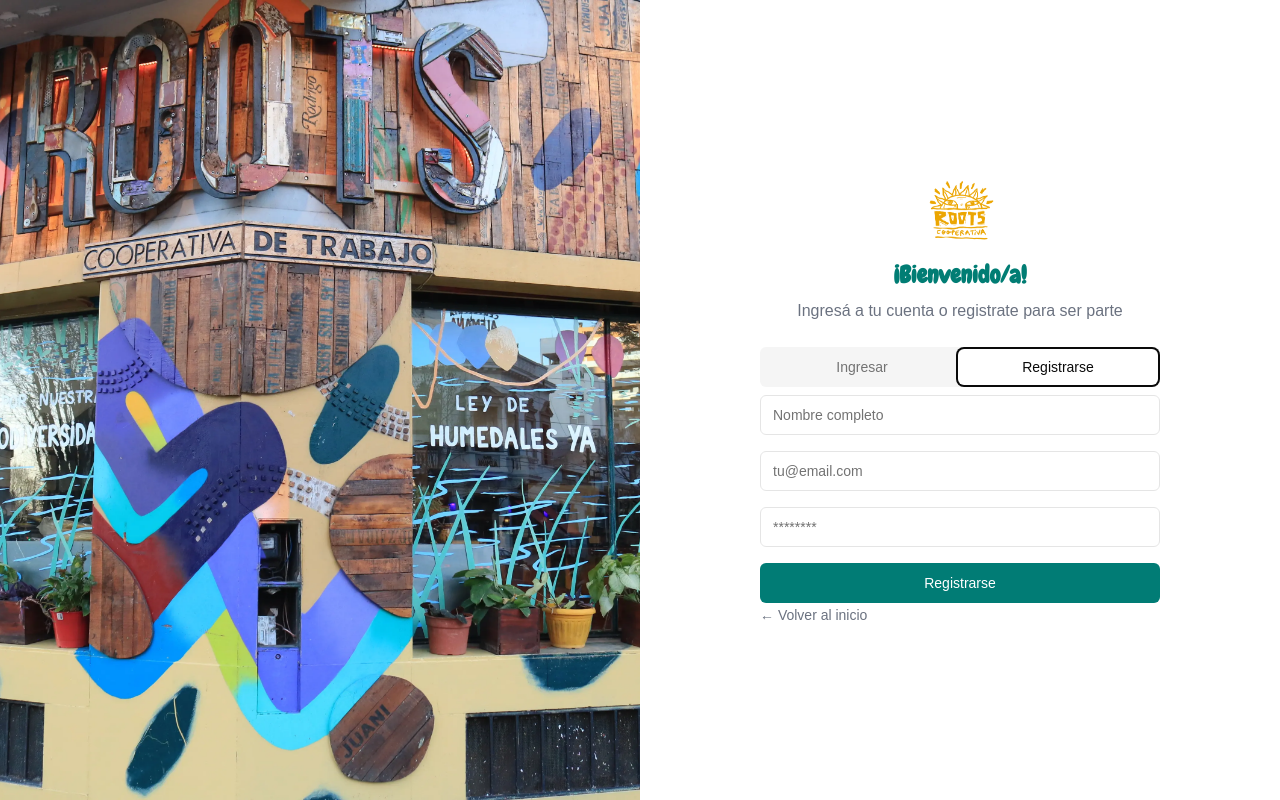
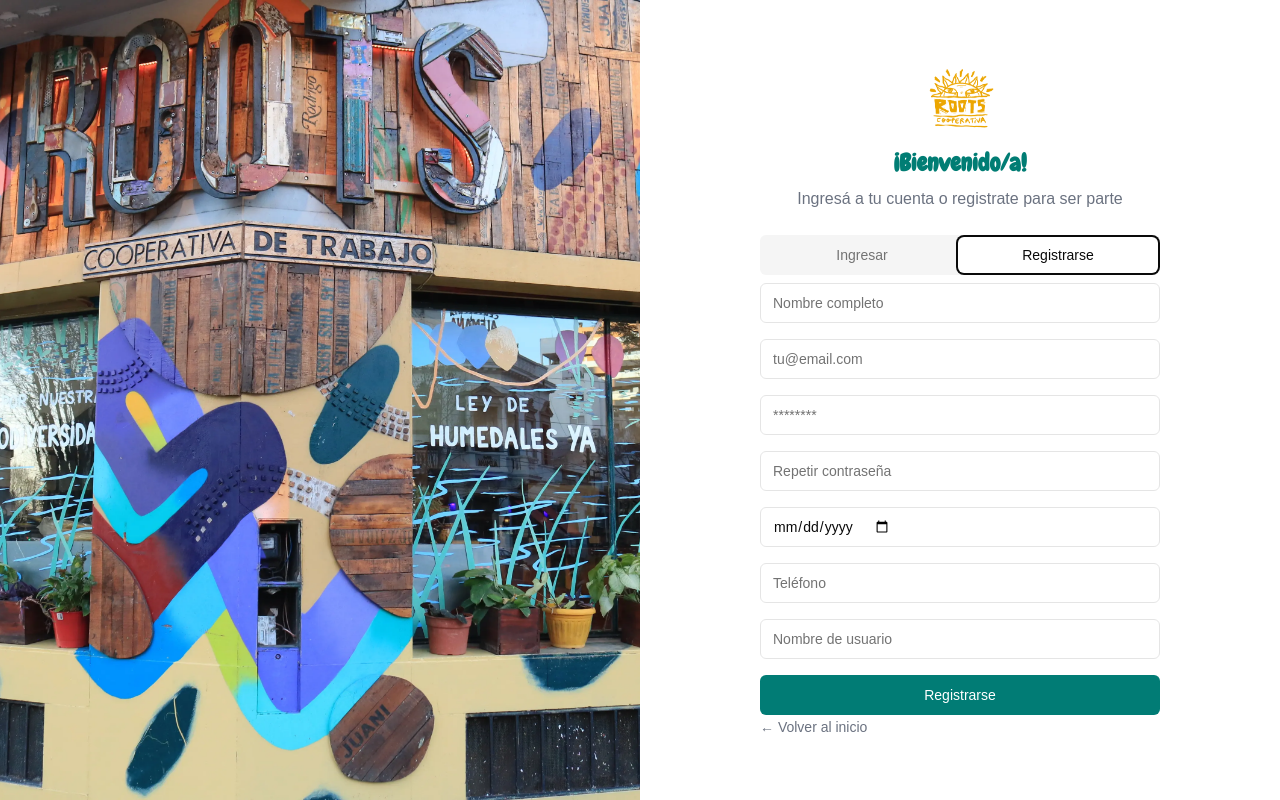
Before and after one commit to roots-cooperativa-dev/frontend-rootscoop, a Next.js app in the folder front/: page /login in a window 1280 px wide. Both pictures are taken after a click on the tab "Registrarse". Built offline with nearby package versions, Linux system fonts and the light colour scheme.

Commit message:
agrego logica login registro

```diff
--- /dev/null
+++ b/front/env.d.ts
@@ -0,0 +1,6 @@
+namespace NodeJS {
+    interface ProcessEnv {
+        NEXT_PUBLIC_API_URL: string;
+        API_URL: string;
+    }
+}
--- a/front/package.json
+++ b/front/package.json
@@ -38,6 +38,7 @@
     "@radix-ui/react-toggle-group": "1.1.1",
     "@radix-ui/react-tooltip": "1.1.6",
     "autoprefixer": "^10.4.20",
+    "axios": "^1.10.0",
     "class-variance-authority": "^0.7.1",
     "clsx": "^2.1.1",
     "cmdk": "1.0.4",
@@ -52,9 +53,10 @@
     "react-day-picker": "8.10.1",
     "react-dom": "^19",
     "react-hook-form": "^7.54.1",
+    "react-icons": "^5.5.0",
     "react-resizable-panels": "^2.1.7",
     "recharts": "2.15.0",
-    "sonner": "^1.7.1",
+    "sonner": "^1.7.4",
     "tailwind-merge": "^2.5.5",
     "tailwindcss-animate": "^1.0.7",
     "vaul": "^0.9.6",
--- /dev/null
+++ b/front/src/app/auth/google/callback/page.tsx
@@ -0,0 +1,42 @@
+"use client";
+import { useEffect } from "react";
+import { useRouter } from "next/navigation";
+import { useAuthContext } from "@/src/context/authContext";
+import {Irole} from "../../../types"; // ajustá la ruta a donde tengas tu enum Irole
+import { number } from "yup";
+
+export default function GoogleCallbackPage() {
+  const router = useRouter();
+  const { saveUserData } = useAuthContext();
+
+  useEffect(() => {
+    const params = new URLSearchParams(window.location.search);
+    const token = params.get("token");
+    const id = params.get("id");
+    const name = params.get("name");
+    const email = params.get("email");
+
+    if (token && id && name && email) {
+      saveUserData({
+        token,
+        user: {
+          name,
+          email,
+          birthdate: "",     // vacíos temporalmente
+          phone: 0,
+          username:"",
+          password: "",
+          confirmPassword: ""
+        },
+        isAuth: true,
+      });
+
+      router.push("/");
+    } else {
+      console.error("Faltan datos en la URL de callback");
+      router.push("/login");
+    }
+  }, [router, saveUserData]);
+
+  return <p>Conectando con Google...</p>;
+}
--- a/front/src/app/layout.tsx
+++ b/front/src/app/layout.tsx
@@ -1,5 +1,7 @@
 import type { Metadata } from "next";
 import "./globals.css";
+import { AuthProvider } from "../context/authContext";
+import { Toaster } from 'sonner';
 
 export const metadata: Metadata = {
   title: "Roots Cooperativa",
@@ -15,7 +17,10 @@
 }>) {
   return (
     <html lang="en">
-      <body>{children}</body>
+      <AuthProvider>
+        <body>{children}</body>
+         <Toaster />
+      </AuthProvider>
     </html>
   );
 }
--- a/front/src/app/login/components/LoginForm.tsx
+++ b/front/src/app/login/components/LoginForm.tsx
@@ -1,21 +1,51 @@
-// components/LoginForm.tsx
 "use client";
 import { useFormik } from "formik";
 import * as Yup from "yup";
 import { Input } from "../../../components/ui/input";
 import { Button } from "../../../components/ui/button";
+import { loginGoogle, postLogin } from "@/src/services/auth";
+import { useState } from "react";
+import { useRouter } from "next/navigation";
+import { routes } from "../../../routes";
+import { useAuthContext } from "@/src/context/authContext";
+import { toast } from "sonner"; // o tu librería de notificaciones
+import { FcGoogle } from "react-icons/fc";
 
 export default function LoginForm() {
+  const [loading, setLoading] = useState(false);
+  const [googleLoading, setGoogleLoading] = useState(false);
+  const { saveUserData } = useAuthContext();
+  const router = useRouter();
+
   const formik = useFormik({
     initialValues: { email: "", password: "" },
     validationSchema: Yup.object({
       email: Yup.string().email("Email inválido").required("Requerido"),
       password: Yup.string().required("Requerido"),
     }),
-    onSubmit: (values) => {
-      console.log("Login:", values);
+    onSubmit: async (values) => {
+      setLoading(true);
+      try {
+        const response = await postLogin(values);
+        const { user, token } = response.data;
+        const { credentials, ...userInfo } = user;
+
+        saveUserData({ token, user: userInfo, isAuth: true });
+        toast.success("Sesión iniciada correctamente");
+
+        router.push(routes.home);
+      } catch (error: any) {
+        // toast.error(error.message || "Error al iniciar sesión");
+        console.error(error);
+      } finally {
+        setLoading(false);
+      }
     },
   });
+
+  const handleGoogleLogin = () => {
+    window.location.href = "http://localhost:3003/auth/google";
+  };
 
   return (
     <form onSubmit={formik.handleSubmit} className="space-y-4">
@@ -43,7 +73,20 @@
           <p className="text-red-500 text-xs">{formik.errors.password}</p>
         )}
       </div>
-      <Button type="submit" className="w-full">Ingresar</Button>
+      <Button type="submit" className="w-full" disabled={loading}>
+        {loading ? "Ingresando..." : "Ingresar"}
+      </Button>
+      <Button
+        type="button"
+        onClick={handleGoogleLogin}
+        disabled={googleLoading}
+        className="w-full bg-gray-100 hover:bg-gray-200 text-black border border-gray-300 flex items-center justify-center gap-2"
+      >
+        <FcGoogle className="w-5 h-5" />
+        {googleLoading
+          ? "Conectando con Google..."
+          : "Iniciar sesión con Google"}
+      </Button>
     </form>
   );
 }
--- a/front/src/app/login/components/RegisterForm.tsx
+++ b/front/src/app/login/components/RegisterForm.tsx
@@ -1,26 +1,61 @@
-// components/RegisterForm.tsx
 "use client";
 import { useFormik } from "formik";
 import * as Yup from "yup";
 import { Input } from "../../../components/ui/input";
 import { Button } from "../../../components/ui/button";
+import { postRegister } from "@/src/services/auth";
+import { useRouter } from "next/navigation";
+import { toast } from "sonner";
 
 export default function RegisterForm() {
+  const router = useRouter();
+
   const formik = useFormik({
-    initialValues: { name: "", email: "", password: "" },
+    initialValues: {
+      name: "",
+      email: "",
+      password: "",
+      confirmPassword: "",
+      birthdate: "",
+      phone: "",
+      username: ""
+    },
     validationSchema: Yup.object({
       name: Yup.string().required("Requerido"),
       email: Yup.string().email("Email inválido").required("Requerido"),
       password: Yup.string().min(6, "Mínimo 6 caracteres").required("Requerido"),
+      confirmPassword: Yup.string()
+        .oneOf([Yup.ref('password')], "Las contraseñas no coinciden")
+        .required("Requerido"),
+      birthdate: Yup.string().required("Requerido"),
+      phone: Yup.string().required("Requerido"),
+      username: Yup.string().required("Requerido"),
     }),
-    onSubmit: (values) => {
-      console.log("Registro:", values);
+    onSubmit: async (values) => {
+      try {
+        const data = {
+          name: values.name,
+          email: values.email,
+          password: values.password,
+          confirmPassword: values.confirmPassword,
+          birthdate: values.birthdate,
+          phone: Number(values.phone),
+          username: values.username,
+        };
+        await postRegister(data);
+        toast.success("Usuario registrado correctamente");
+        setTimeout(() => {
+          router.push("/login");
+        }, 2000);
+        formik.resetForm();
+      } catch (error: any) {
+        toast.error(error?.message || "Error al registrar el usuario");
+      }
     },
   });
 
   return (
     <form onSubmit={formik.handleSubmit} className="space-y-4">
-      <div>
       <Input
         name="name"
         placeholder="Nombre completo"
@@ -30,8 +65,7 @@
       {formik.touched.name && formik.errors.name && (
         <p className="text-red-500 text-xs">{formik.errors.name}</p>
       )}
-      </div>
-      <div>
+
       <Input
         type="email"
         name="email"
@@ -42,8 +76,7 @@
       {formik.touched.email && formik.errors.email && (
         <p className="text-red-500 text-xs">{formik.errors.email}</p>
       )}
-      </div>
-      <div>
+
       <Input
         type="password"
         name="password"
@@ -54,8 +87,51 @@
       {formik.touched.password && formik.errors.password && (
         <p className="text-red-500 text-xs">{formik.errors.password}</p>
       )}
-      </div>
-      <Button type="submit" className="w-full">Registrarse</Button>
+
+      <Input
+        type="password"
+        name="confirmPassword"
+        placeholder="Repetir contraseña"
+        value={formik.values.confirmPassword}
+        onChange={formik.handleChange}
+      />
+      {formik.touched.confirmPassword && formik.errors.confirmPassword && (
+        <p className="text-red-500 text-xs">{formik.errors.confirmPassword}</p>
+      )}
+
+      <Input
+        name="birthdate"
+        type="date"
+        value={formik.values.birthdate}
+        onChange={formik.handleChange}
+      />
+      {formik.touched.birthdate && formik.errors.birthdate && (
+        <p className="text-red-500 text-xs">{formik.errors.birthdate}</p>
+      )}
+
+      <Input
+        name="phone"
+        placeholder="Teléfono"
+        value={formik.values.phone}
+        onChange={formik.handleChange}
+      />
+      {formik.touched.phone && formik.errors.phone && (
+        <p className="text-red-500 text-xs">{formik.errors.phone}</p>
+      )}
+
+      <Input
+        name="username"
+        placeholder="Nombre de usuario"
+        value={formik.values.username}
+        onChange={formik.handleChange}
+      />
+      {formik.touched.username && formik.errors.username && (
+        <p className="text-red-500 text-xs">{formik.errors.username}</p>
+      )}
+
+      <Button type="submit" className="w-full">
+        Registrarse
+      </Button>
     </form>
   );
 }
--- a/front/src/app/types/index.ts
+++ b/front/src/app/types/index.ts
@@ -7,3 +7,8 @@
   categoria: string;
   disponible: boolean;
 }
+
+export enum Irole {
+    ADMIN = "admin",
+    USER = "user"
+}
--- /dev/null
+++ b/front/src/context/authContext.tsx
@@ -0,0 +1,61 @@
+"use client";
+
+import { createContext, useContext, useEffect, useState } from "react";
+
+type SaveUserPayLoad = {
+    user: Iuser;
+    token: string;
+    isAuth: boolean
+}
+type AuthContextType = {
+  user: Iuser | null;
+  token?: string | null;
+  isAuth: boolean | null;
+  saveUserData: (data: SaveUserPayLoad) => void
+  resetUserData: () => void
+};
+
+const authContext = createContext<AuthContextType | undefined>(undefined);
+const USER_LOCAL_KEY = "user";
+export const AuthProvider = ({ children }: { children: React.ReactNode }) => {
+  const [user, setUser] = useState<AuthContextType["user"]>(null);
+  const [token, setToken] = useState<string | null>(null);
+  const [isAuth, setIsAuth] = useState<AuthContextType["isAuth"]>(null);
+
+  const saveUserData = (data: SaveUserPayLoad) => {
+      setUser(data.user);
+      setToken(data.token);
+      setIsAuth(data.isAuth);
+      localStorage.setItem(USER_LOCAL_KEY, JSON.stringify(data));
+  }
+  const resetUserData = () => {
+      setUser(null);
+      setToken(null);
+      setIsAuth(false);
+      localStorage.removeItem(USER_LOCAL_KEY);
+  }
+  useEffect(() => {
+    const storage = JSON.parse(localStorage.getItem(USER_LOCAL_KEY) || "{}");
+    if(storage === undefined || !Object.keys(storage).length){
+      setIsAuth(false);
+      return;
+    }
+    const storageType = storage as any;
+    setUser(storage?.user);
+    setIsAuth(storage?.isAuth);
+    setToken(storageType?.token);
+  }, [])
+  return (
+    <authContext.Provider value={{ user, token, isAuth, saveUserData, resetUserData }}>
+      {children}
+    </authContext.Provider>
+  );
+};
+
+export const useAuthContext = () => {
+  const context = useContext(authContext);
+  if (!context) {
+    throw new Error("useAuthContext must be used within a AuthProvider");
+  }
+  return context;
+};
--- /dev/null
+++ b/front/src/routes/index.ts
@@ -0,0 +1,13 @@
+
+
+export const routes = {
+    home: '/',
+    profile: '/profile',
+    contact: '/contact',
+    cart: '/cart',
+    login: '/login',
+    register: '/register',
+    politicas: '/politicas',
+    terminos: '/terminos',
+    products: '/products',
+}
--- /dev/null
+++ b/front/src/services/auth.tsx
@@ -0,0 +1,30 @@
+import axios from "axios";
+
+const axiosApiBack = axios.create({
+  baseURL: "http://localhost:3003",
+  headers: {
+    "Content-Type": "application/json",
+  },
+});
+
+export const postRegister = async (data: RegisterDto) => {
+  const response = await axiosApiBack.post("/auth/signup", data);
+  if (!response.data) throw new Error("No se pudo registrar el usuario");
+  return "Usuario registrado correctamente";
+};
+
+export const postLogin = async (data: LoginDto) => {
+  const response = await axiosApiBack.post("/auth/signin", data);
+  if (!response.data) throw new Error("Credenciales incorrectas");
+  return { message: "Sesión iniciada correctamente", data: response.data };
+};
+
+export const loginGoogle = async (data: any) => {
+  const response = window.location.href = "http://localhost:3003/auth/google";
+
+  if (!response) throw new Error("Error en login con Google");
+  return {
+    message: "Sesión iniciada correctamente con Google",
+    data: response,
+  };
+};
--- /dev/null
+++ b/front/src/types/index.ts
@@ -0,0 +1,28 @@
+interface LoginDto {
+    email: string
+    password: string
+}
+
+interface Iuser {
+    name: string;
+    email: string;
+    birthdate: string
+    phone: number;
+    username: string
+    password: string
+    confirmPassword: string
+    //orders: Iorder[];
+}
+enum Irole {
+    ADMIN = "admin",
+    USER = "user"
+}
+interface RegisterDto {
+    name: string
+    email: string
+    birthdate: string
+    phone: number
+    username: string
+    password: string
+    confirmPassword: string
+}
```
Also changed, not shown: 1 other file (tests, documents, lock files or other folders). Lines whose indentation alone changed are shown as unchanged.
